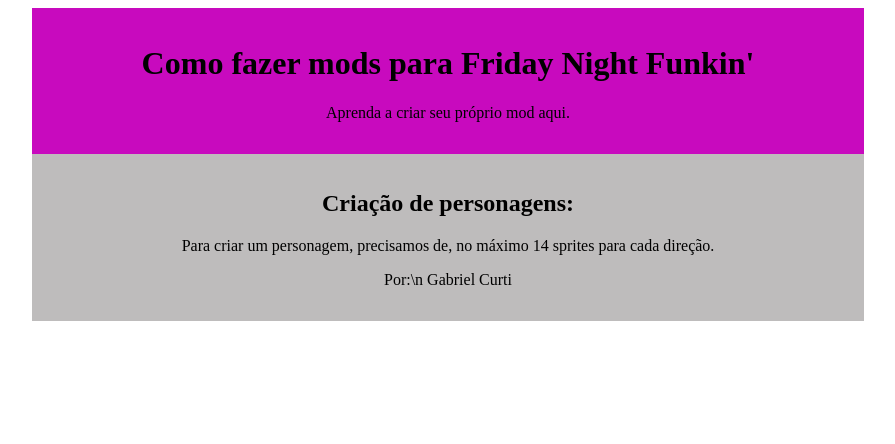
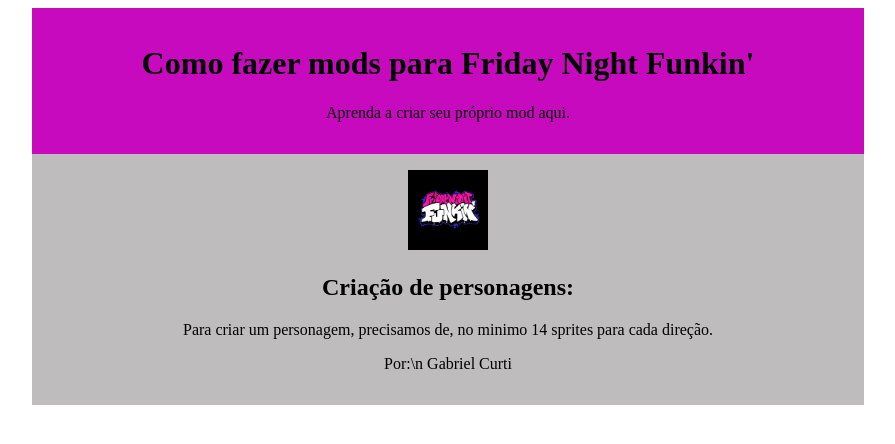
Before and after one commit to gabrielsantoscurti-sudo/Site-1DS-2-tri, a plain HTML site: page index.html in a window 1280 px wide. Shown: the whole page, without its empty margins (192-1087 px from the left). Drawn offline with Linux system fonts and the light colour scheme.

Commit message:
adicionamos  imagem

```diff
--- a/index.html
+++ b/index.html
@@ -22,6 +22,12 @@
             margin: 0 auto;
             padding: 16px;
         }
+
+        img{
+            width: 80px;
+            height: 80px;
+        }
+
     </style>
 </head>
 <body>
@@ -31,9 +37,9 @@
     </header>
 
     <main>
-
+        <img src="imagem-blog.png" alt="Logotipo do jogo Friday Night Funkin' em estilo graffiti sobre fundo preto. Na parte superior, as palavras FRIDAY NIGHT aparecem em rosa choque com contorno preto. Logo abaixo, a palavra FUNKIN destaca-se em letras brancas grandes, com contornos pretos e efeito de tinta escorrendo. Todo o logotipo é emoldurado por um contorno em formato de respingo de tinta azul-escuro.">
         <h2>Criação de personagens:</h2>
-        <p>Para criar um personagem, precisamos de, no máximo 14 sprites para cada direção.</p>
+        <p>Para criar um personagem, precisamos de, no minimo 14 sprites para cada direção.</p>
         <p>Por:\n Gabriel Curti</p>
     </main>
 
```
Also changed, not shown: imagem-blog.png (added).
